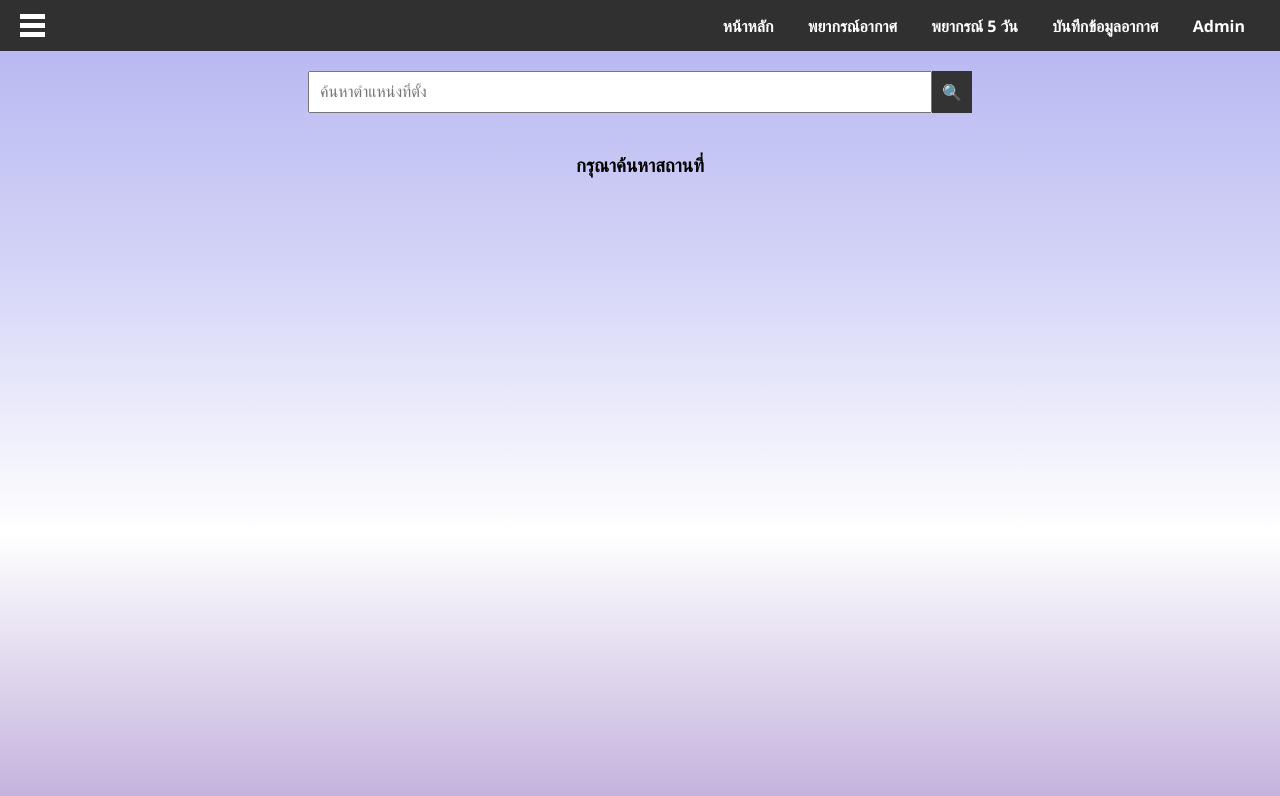
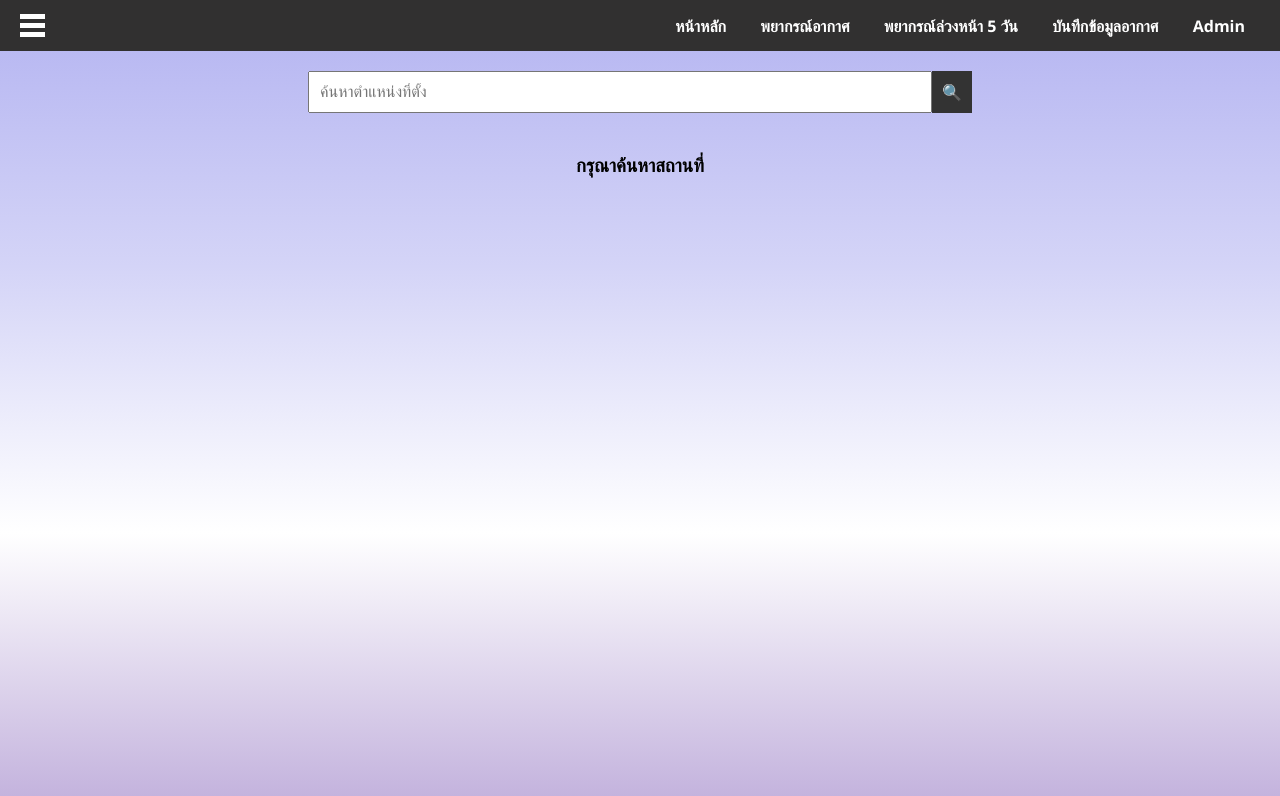
Before and after one commit to kunpriyaa/kunpriyaa-WEATHER_ALERT_SYSTEM, a website: page frontend/pages/weather-10days.html in a window 1280 px wide. Drawn offline with Linux system fonts and the light colour scheme.

Commit message:
Edit  weatherdays

```diff
--- a/frontend/pages/weather-10days.html
+++ b/frontend/pages/weather-10days.html
@@ -68,7 +68,7 @@
         <div class="menu-links">
             <a href="/" id="home-link">หน้าหลัก</a>
             <a href="/weather-forecast" id="weather-forecast-link">พยากรณ์อากาศ</a>
-            <a href="/weather-10days" id="weather-10days-link">พยากรณ์ 5 วัน</a>
+            <a href="/weather-10days" id="weather-10days-link">พยากรณ์ล่วงหน้า 5 วัน</a>
             <a href="/weather-data-entry" id="weather-data-entry-link">บันทึกข้อมูลอากาศ</a>
             <a href="/admin" id="admin-link">Admin</a>
         </div>
```
Also changed, not shown: frontend/pages/weather-data-entry.html (+1 -1 lines).
